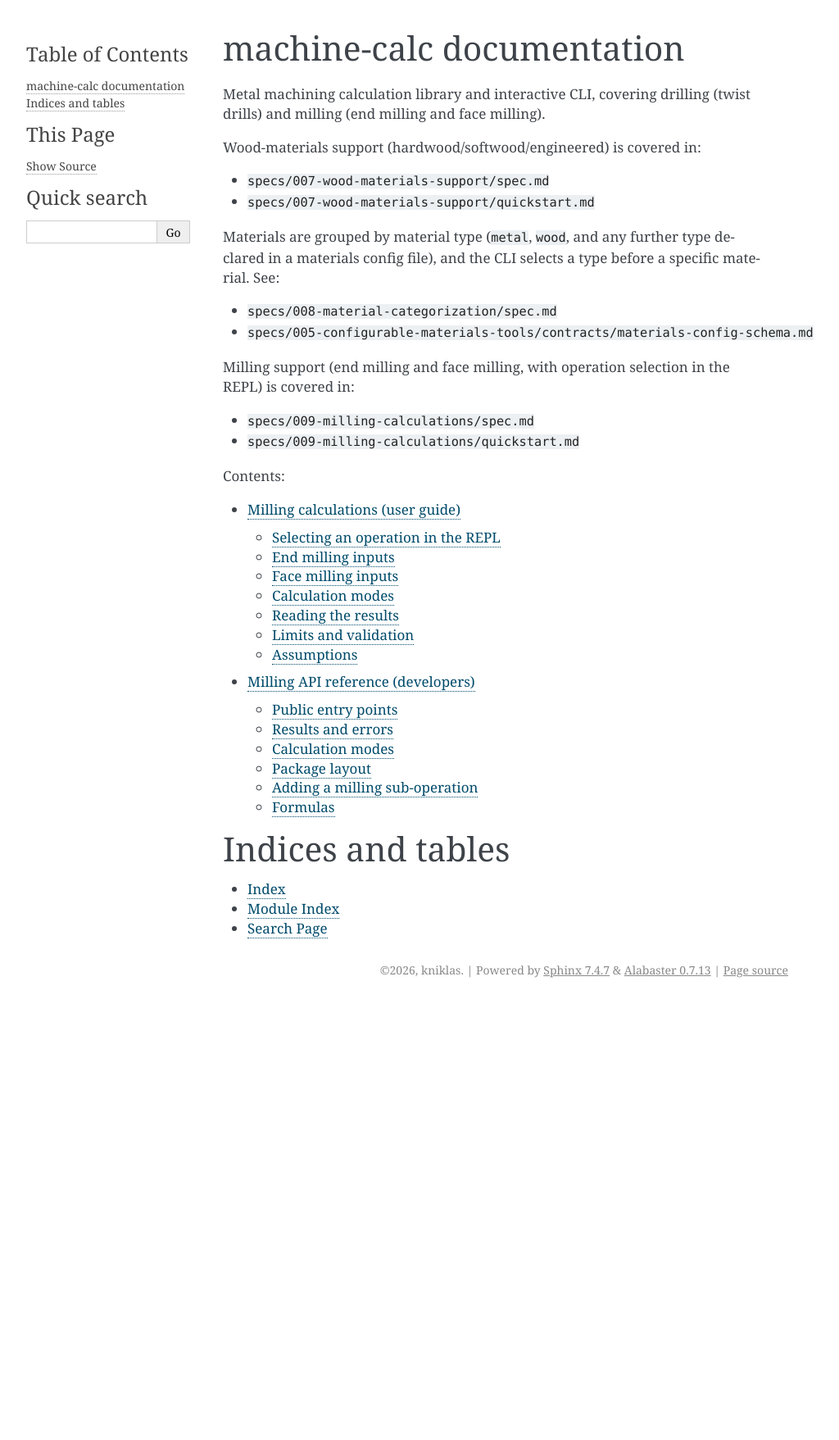
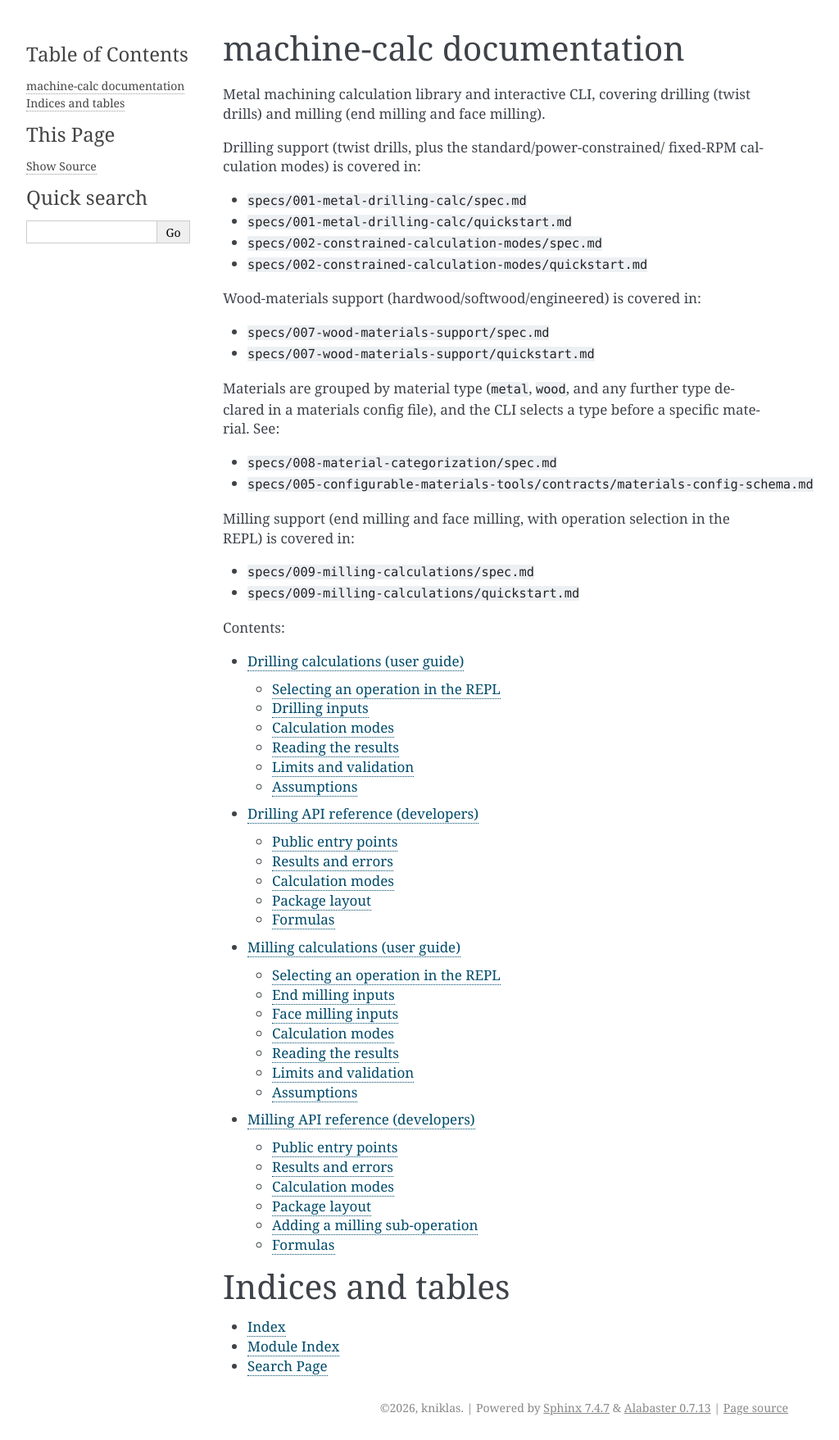
Before and after one commit to kniklas/machine-calc, a Sphinx documentation site: the page built from docs/source/index.rst, in a window 1280 px wide. Shown: the whole page at 82% size, without its empty margins (148-1172 px from the left). Built offline with Sphinx 7.4.7, drawn with Linux system fonts in a browser that asks for light colours; before the commit the page ends 1223 px from its top, so only the background shows below that; some of the changed lines change nothing that is shown.

Commit message:
docs: add drilling user guide and API reference
Adds docs/source/drilling.rst and docs/source/drilling-api.rst,
mirroring the existing milling.rst/milling-api.rst pages, since
drilling's Sphinx documentation was missing while milling's was added
alongside its feature. Wires both into index.rst's toctree.

Closes #39

```diff
--- /dev/null
+++ b/docs/source/drilling-api.rst
@@ -0,0 +1,128 @@
+Drilling API reference (developers)
+====================================
+
+This page documents the drilling public API and the internal structure of
+``machine_calc.operations.drilling`` for contributors adding or extending
+drilling behaviour. For end-user CLI guidance see :doc:`drilling`.
+
+Public entry points
+--------------------
+
+Both names are importable directly from ``machine_calc``.
+
+``calculate(...)``
+    .. code-block:: python
+
+        calculate(
+            diameter,
+            depth,
+            material,
+            tool,
+            unit_system=UnitSystem.METRIC,
+            available_power=None,
+            config_path=None,
+            locale="en",
+            mode=CalculationMode.STANDARD,
+            target_rpm=None,
+            materials_config_path=None,
+        ) -> CalculationResult
+
+``list_tools(config_path=None) -> list[str]``
+    Names of the available drilling tools, in catalog order.
+
+Length inputs (``diameter``, ``depth``) are interpreted in the caller's
+``unit_system``: mm under ``METRIC`` and inches under ``IMPERIAL``. They are
+converted to canonical millimetres internally and the results converted
+back, so a metric call and the equivalent imperial call describe the same
+physical hole.
+
+Results and errors
+-------------------
+
+``calculate`` returns a :class:`~machine_calc.models.CalculationResult` and
+never raises for an expected validation failure. On success every numeric
+field is populated except ``material_removal_rate``, which stays ``None`` —
+that field is specific to milling. On failure ``error`` is an
+:class:`~machine_calc.models.ErrorInfo` with a stable ``code`` and a
+translated ``message``, and every numeric field is ``None``.
+
+Base error codes (``001-metal-drilling-calc``): ``INVALID_DIAMETER``,
+``INVALID_DEPTH``, ``MISSING_MATERIAL``, ``MISSING_TOOL``,
+``UNUSABLE_MATERIAL``. Calculation-mode error codes
+(``002-constrained-calculation-modes``, see "Calculation modes" below):
+``INVALID_TARGET_RPM``, ``MODE_CONFLICT``, ``INFEASIBLE_POWER_BUDGET``.
+
+Validation runs in a fixed order, so a call with several invalid inputs
+always reports the same first failure: material and tool presence are
+checked first, then the material and tool are resolved, then the geometry
+(diameter, depth), then — last — the ``mode``/``target_rpm`` combination.
+
+Calculation modes
+-------------------
+
+``calculate`` accepts ``mode``/``target_rpm``/``available_power`` arguments,
+added by ``002-constrained-calculation-modes``. Milling's entry points
+(:func:`~machine_calc.calculate_end_milling`,
+:func:`~machine_calc.calculate_face_milling`) accept the identical set,
+reusing this same contract.
+
+``CalculationMode.STANDARD`` (default)
+    Unconstrained calculation, unchanged from ``001-metal-drilling-calc``.
+    ``available_power`` remains optional/advisory: an exceeded budget sets
+    ``feasibility_warning`` without altering the result.
+
+``CalculationMode.POWER_CONSTRAINED``
+    ``available_power`` becomes **required**: a missing value (``None``)
+    returns ``MODE_CONFLICT``, the same as also supplying ``target_rpm`` in
+    this mode. A *supplied but invalid* (non-numeric, non-finite, zero, or
+    negative) ``available_power`` returns ``INFEASIBLE_POWER_BUDGET``. If
+    it is at least the STANDARD-mode power requirement the result is a
+    no-op (identical to STANDARD, only ``mode`` differs). Otherwise the
+    spindle speed is reduced so that ``power_required`` matches
+    ``available_power`` exactly (within ``math.isclose(rel_tol=1e-9)``);
+    torque is unaffected, since it does not depend on spindle speed — this
+    closed-form, non-iterative derivation is what makes the adjustment a
+    single algebraic step rather than a search.
+
+``CalculationMode.FIXED_RPM``
+    ``target_rpm`` becomes **required** and is echoed back exactly as
+    ``spindle_speed_rpm``; every dependent field is recomputed at that
+    spindle speed. ``available_power`` stays optional/advisory here too. A
+    missing, non-numeric, non-positive or non-finite ``target_rpm`` returns
+    ``INVALID_TARGET_RPM``.
+
+Supplying both ``target_rpm`` and ``POWER_CONSTRAINED`` mode is rejected as
+``MODE_CONFLICT`` rather than silently picking one.
+
+Package layout
+---------------
+
+.. code-block:: text
+
+    machine_calc/operations/drilling/
+        __init__.py         calculate() and its validate/convert/assemble orchestration
+        formulas.py          calculate_drilling_metrics / calculate_drilling_metrics_at_rpm /
+                              calculate_power_constrained_metrics
+        tools.py              DrillingTool registry
+        data/tools.toml       bundled drill-tool catalog (HSS, Cobalt, Carbide)
+
+Unlike milling, drilling has a single sub-operation, so it needs no shared
+orchestration layer analogous to milling's ``_calculate.py`` — ``__init__.py``
+implements ``calculate()`` directly, delegating geometry/mode validation to
+:mod:`machine_calc.validation` and metrics computation to ``formulas.py``.
+
+Formulas
+--------
+
+``formulas.py`` implements, in order: cutting speed to spindle speed
+(``calculate_drilling_metrics``), feed rate from feed per revolution and a
+point-engagement allowance for the drill's cutting point, machining time
+from hole depth plus that allowance, torque from the specific cutting force
+(k\ :sub:`c`) and feed per revolution — independent of spindle speed — and
+power from torque and spindle speed
+(``calculate_drilling_metrics_at_rpm``). ``calculate_power_constrained_metrics``
+reuses the fact that torque is independent of spindle speed to solve for
+the reduced spindle speed algebraically rather than iteratively. Sources
+are cited per function; see ``specs/001-metal-drilling-calc/research.md``
+and ``specs/002-constrained-calculation-modes/research.md`` for the
+decisions behind them.
--- /dev/null
+++ b/docs/source/drilling.rst
@@ -0,0 +1,132 @@
+Drilling calculations (user guide)
+===================================
+
+machine-calc calculates parameters for twist-drill **drilling**, alongside
+milling (end milling and face milling). This page covers using it from the
+interactive CLI; see :doc:`drilling-api` for the library API.
+
+Selecting an operation in the REPL
+----------------------------------
+
+Start the REPL with::
+
+    python -m machine_calc
+
+The first question is which machining operation to calculate; drilling is
+the default::
+
+    Machining operation (drilling, milling) (drilling):
+    Unit system [metric/imperial] (metric):
+    Calculation mode (standard, power-constrained, fixed-rpm):
+    Material type (Metal, Wood): Metal
+    Material (Mild Steel, Stainless Steel, ...): Mild Steel
+    Drilling tool (HSS, Cobalt, Carbide): Carbide
+    Drill diameter (mm): 10
+    Hole depth (mm): 25
+
+Pressing Enter at the operation prompt accepts the ``drilling`` default and
+leads to exactly this session; choosing ``milling`` instead switches to the
+milling flow described in :doc:`milling`.
+
+After each result the REPL asks whether to run another calculation.
+Answering yes returns to the operation prompt, so you can switch to milling
+and back freely. Each operation remembers its *own* previous answers as
+defaults, so hopping from drilling to milling and back does not lose your
+drilling inputs.
+
+Drilling inputs
+----------------
+
+After the unit system, calculation mode, material type, material and tool,
+drilling asks for two geometry values:
+
+===========================  =========================================================
+Prompt                       Meaning
+===========================  =========================================================
+Drill diameter                Diameter of the twist drill, in mm / in.
+Hole depth                    Depth of the hole to be drilled, in mm / in.
+===========================  =========================================================
+
+Calculation modes
+-----------------
+
+Right after choosing the unit system, the REPL asks for a calculation mode::
+
+    Calculation mode (standard, power-constrained, fixed-rpm):
+
+``standard``
+    The unconstrained calculation used throughout the rest of this guide.
+    Available power stays optional and only advisory: if the calculated
+    power exceeds it, the result is shown anyway with a warning. Unlike the
+    unit-system prompt above, the mode prompt has no editable default — you
+    must type one of the three options; a blank entry re-prompts instead of
+    silently accepting ``standard``.
+
+``power-constrained``
+    Available power becomes a **required** prompt instead of an optional
+    one. If your machine can already deliver the calculated power the
+    result is unchanged. Otherwise the spindle speed is reduced until the
+    power required matches what you supplied exactly, and the result label
+    reads "adjusted to fit available power" instead of "recommended". A
+    budget too small for any feasible spindle speed is rejected with a
+    re-prompt.
+
+``fixed-rpm``
+    Adds a required "Target spindle speed (RPM)" prompt. The spindle speed
+    in the result is exactly what you entered — labeled "user-specified" —
+    and every other value is recomputed for that speed. Available power
+    stays optional/advisory here too, so an insufficient machine still
+    produces a result, with a warning.
+
+Answering ``y`` at the "run another calculation?" prompt returns to the
+operation prompt, where you can pick a different mode; any previous
+mode's power/RPM answer is cleared rather than carried over as a stale
+default.
+
+Reading the results
+--------------------
+
+A drilling result looks like this::
+
+    Spindle speed:     1350.5 RPM   (recommended)
+    Feed rate:         54.2 mm/min
+    Machining time:    0.42 min
+    Torque:            3.1 N·m
+    Power required:    0.44 kW
+
+These five lines mean the same as they do for milling: spindle speed and
+feed rate describe how the drill is driven, machining time is how long the
+hole takes to cut, and torque/power are what the spindle needs to deliver.
+Drilling does not report a material removal rate — that line is specific to
+milling and never appears in a drilling result.
+
+If you supply an available machine power and the calculated power exceeds
+it, the result is still shown, with a warning line telling you the cut is
+beyond what the machine can deliver.
+
+Limits and validation
+----------------------
+
+Drilling inputs are validated before anything is calculated, and an invalid
+value is re-prompted rather than aborting the session. The bounds are
+configurable (see the configuration documentation); the defaults are:
+
+===============================  ==========  =========================================
+Setting                          Default     Applies to
+===============================  ==========  =========================================
+``max_diameter_mm``              100.0 mm    Drill diameter.
+``max_depth_mm``                 500.0 mm    Hole depth.
+===============================  ==========  =========================================
+
+In addition, both values must be positive, finite numbers.
+
+Assumptions
+-----------
+
+The drilling model uses standard twist-drill machining formulas as
+published in widely-referenced industry sources (Sandvik Coromant's
+"Machining Formulas" reference and Machinery's Handbook), including a
+point-engagement allowance approximated as a fraction of drill diameter to
+account for the drill point's cutting geometry when computing machining
+time. See ``specs/001-metal-drilling-calc/research.md`` for the formulas
+and their sources.
--- a/docs/source/index.rst
+++ b/docs/source/index.rst
@@ -3,6 +3,14 @@ machine-calc documentation
 
 Metal machining calculation library and interactive CLI, covering drilling
 (twist drills) and milling (end milling and face milling).
+
+Drilling support (twist drills, plus the standard/power-constrained/
+fixed-RPM calculation modes) is covered in:
+
+- ``specs/001-metal-drilling-calc/spec.md``
+- ``specs/001-metal-drilling-calc/quickstart.md``
+- ``specs/002-constrained-calculation-modes/spec.md``
+- ``specs/002-constrained-calculation-modes/quickstart.md``
 
 Wood-materials support (hardwood/softwood/engineered) is covered in:
 
@@ -26,6 +34,8 @@ the REPL) is covered in:
    :maxdepth: 2
    :caption: Contents:
 
+   drilling
+   drilling-api
    milling
    milling-api
 
```
